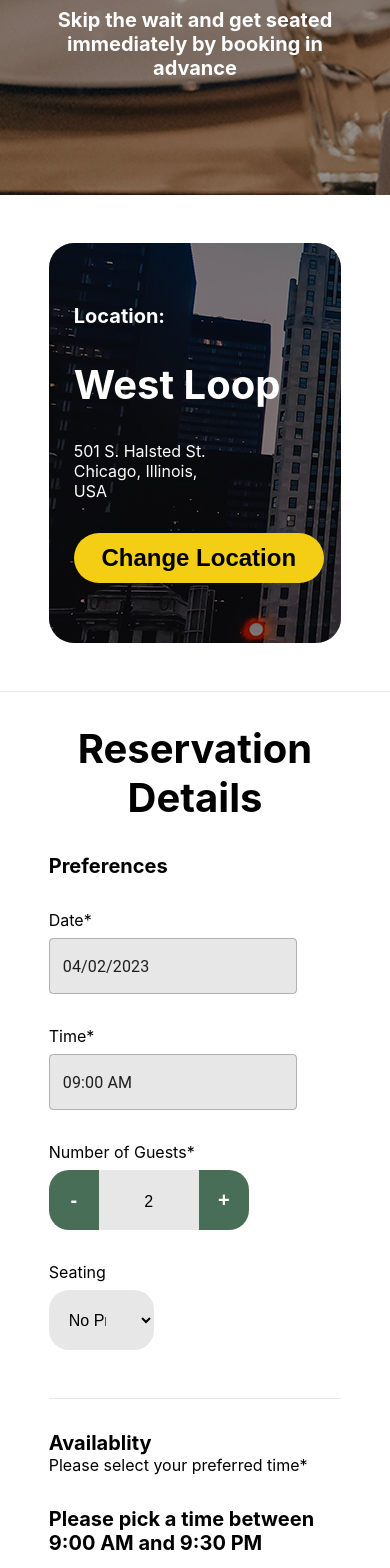
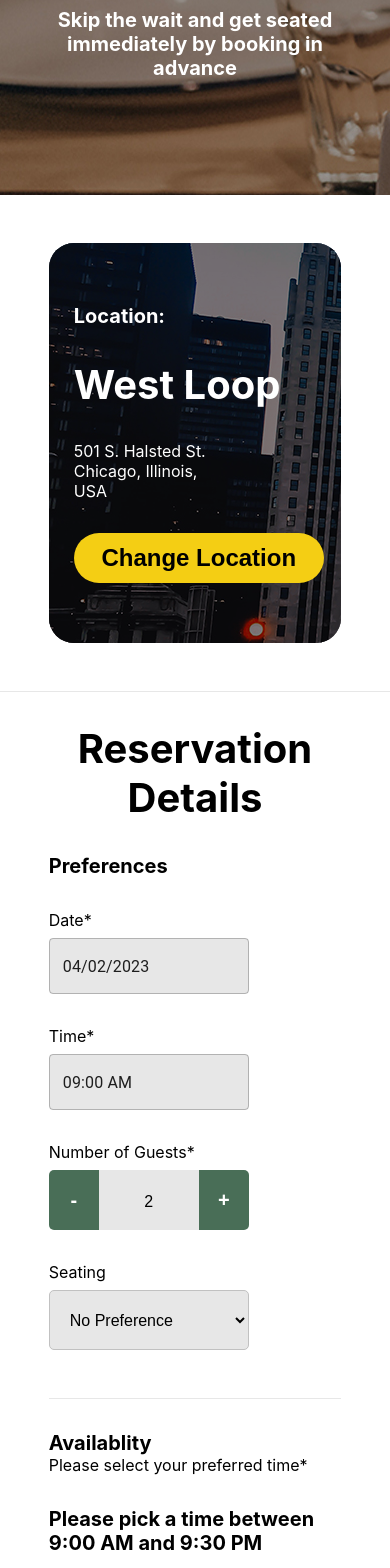
Before and after one commit to Tochi-Orams/Little-Lemon-App, a React (Create React App) app: page /reserve-a-table in a window 390 px wide. Shown: the part 391-1959 px from the top of the page. Built offline with nearby package versions, Linux system fonts and the light colour scheme.

Commit message:
finalized the web app

```diff
--- a/package.json
+++ b/package.json
@@ -26,6 +26,7 @@
     "react-dom": "^18.2.0",
     "react-router-dom": "^6.9.0",
     "react-scripts": "5.0.1",
+    "react-transition-group": "^4.4.5",
     "web-vitals": "^2.1.4",
     "yup": "^1.0.2"
   },
--- a/src/App.css
+++ b/src/App.css
@@ -132,6 +132,10 @@ a:active {text-decoration: none; color: black}
 }
 .slider {
   height: 60vh !important;
+}
+.slide.hidden {
+	visibility: hidden;
+  z-index: -500;
 }
 @media(max-width: 1250px) {
   .two[style] {
@@ -687,7 +691,14 @@ article {
 .locCard {
   border-radius: 25px;
   height: 400px;
+}
+.locBG {
+  border-radius: 25px;
   background-size: cover !important;
+}
+.bgHide {
+  background-size: cover !important;
+  border-radius: 25px;
 }
 .locInfo {
   color: #ffffff;
@@ -697,12 +708,35 @@ article {
   padding-bottom: 2rem;
 }
 .displayLoc {
+  background: rgba(0, 0, 0, 0.5);
+  overflow: hidden;
+  border-radius: 25px;
+  backdrop-filter: blur(0) opacity(0);
+  -webkit-transition: all 0.5s ease;
+  transition: all 0.5s linear;
+}
+.displayLoc.active {
+  background: rgba(0, 0, 0, 0.7);
+  backdrop-filter: blur(20px) opacity(1);
+  animation: blury 2s ease forwards;
+  -webkit-transition: all 0.5s linear;
+  transition: all 0.5s linear;
+}
+.locContain {
   display: flex;
+  opacity: 1;
   justify-content: space-between;
   padding: 25px;
-  border-radius: 25px;
-  background: rgba(0, 0, 0, 0.5);
   height: 400px;
+  -webkit-transition: all 0.3s ease;
+  transition: all 0.3s ease;
+}
+.locContain.active {
+  overflow: hidden;
+  opacity: 0;
+  -webkit-transition: all 0.3s ease;
+  transition: all 0.3s ease;
+  transform: scale(1.2);
 }
 iframe {
   width: 700px;
@@ -724,8 +758,20 @@ iframe {
   margin: auto auto auto 0;
   padding-right: 4rem;
   border-right: solid 1px #c2c2c2;
+  color: #FFFFFF;
+}
+.stagger1-enter, .stagger1-appear {
+  transform: translateY(30%);
+  opacity: 0;
+}
+.stagger1-enter-active, .stagger1-appear-active {
+  transform: translateY(0);
+  opacity: 1;
+  -webkit-transition: all 0.3s ease;
+  transition: all 0.3s ease;
 }
 .locDetails {
+  color: #FFFFFF;
   padding-left: 2rem;
   margin: auto;
 }
@@ -782,13 +828,14 @@ iframe {
   padding-bottom: 2rem;
 }
 .PL {
+  display: block;
   padding: 2rem 0 0.5rem 0;
 }
 .PL2 {
   padding-bottom: 0.5rem;
 }
 .form2 {
-  padding: 0 8vw 0 8vw;
+  padding: 0 8vw 2rem 8vw;
   border-top: 1px solid #e7e7e7;
   margin-top: 2rem;
 }
@@ -816,10 +863,11 @@ iframe {
   width: 27vw;
 }
 .formEnd {
-  padding: 3rem 0 6rem 0;
+  border-top: 1px solid #e7e7e7;
+  padding: 4rem 0 4rem 0;
   text-align: center;
 }
-.formEnd::before {
+/* .formEnd::before {
   background-color: #496e57;
   position: absolute;
   content: "";
@@ -828,7 +876,7 @@ iframe {
   width: 100vw;
   left: 0;
   bottom: 226px;
-}
+} */
 /* .picker {
   background-color: #e7e7e7;
   border-radius: 20px;
@@ -836,6 +884,7 @@ iframe {
 } */
 .MuiInputBase-root {
   background-color: #e7e7e7;
+  width: max(12.5rem, 14vw);
   border-radius: 20px;
   font-size: 1rem;
 }
@@ -848,12 +897,16 @@ iframe {
   font-size: 1rem;
 }
 .dropdown {
-  width: 27vw;
+  width: max(12.5rem, 23vw);
   background-color: #e7e7e7;
   height: 60px;
   padding: 0 1rem 0 1rem;
-  border-radius: 20px;
+  border: 0.12rem solid #c1c1c1;
+  border-radius: 5px;
   font-size: 1rem;
+}
+.dropdown:hover {
+  border-color: #000000;
 }
 .guestButton {
   height: 60px;
@@ -871,10 +924,10 @@ iframe {
   transition: all 0.2s ease;
 }
 .guestLess {
-  border-radius: 20px 0 0 20px;
+  border-radius: 5px 0 0 5px;
 }
 .guestMore {
-  border-radius: 0 20px 20px 0;
+  border-radius: 0 5px 5px 0;
 }
 .availabilityButtons {
   height: 155px;
@@ -924,7 +977,7 @@ iframe {
   color: rgb(200, 0, 0);
   font-size: small;
 }
-.FN.invalid, .EM.invalid {
+.FN.invalid, .EM.invalid, .PN.invalid {
   /* border-bottom: solid 1px red; */
   box-shadow: 0 0 3px rgb(200, 0, 0);
 }
@@ -951,6 +1004,7 @@ iframe {
     border-top: 1px solid #e7e7e7;
     margin-top: 3rem;
     width: auto;
+    margin-left: 0;
   }
   .formLeft {
     width: auto;
--- a/src/Components/Availability.js
+++ b/src/Components/Availability.js
@@ -14,7 +14,7 @@ const Availablity = () => {
         // Variable to determine if the time input is too close to closing time
         const closing = hour > 9 && timeInput.includes("PM")
         const opening = hour === 9 && timeInput.includes("AM")
-        const closed = [hour < 9 && timeInput.includes("AM"), hour >= 10 && timeInput.includes("PM")]
+        const closed = [hour < 9 && timeInput.includes("AM"), hour !== 12 && hour >= 10 && timeInput.includes("PM")]
 
         // Initialize array for storing timeslot values
         const decs = []
--- a/src/Components/BookingForm.js
+++ b/src/Components/BookingForm.js
@@ -43,13 +43,18 @@ const BookingForm = ({setDetails, loc}) => {
     const guestRef = useRef()
 
     //  Seating options based on location
-    const localSeating = Object.values(seatingOptions).filter(seat => seat.location.includes(loc))
-    const seatingPreference = localSeating.map((item, idx) => (
-        <option key={idx} value={item.option}>{item.option}</option>
-    ))
+    let localSeating = seatingOptions
+    const changeSeating = (place) => {
+        localSeating = Object.values(seatingOptions).filter(seat => seat.location.includes(loc))
+    }
+
+    useEffect(() => {
+        changeSeating()
+        // eslint-disable-next-line
+    }, [loc])
+
 
     // Time Option Selection
-
     const opSelect = (idx) => {
         const opButtons = [
             document.querySelector(".op1"),
@@ -85,6 +90,7 @@ const BookingForm = ({setDetails, loc}) => {
             fullName: Yup.string().required("Required"),
             email: Yup.string().email("You must enter a valid email address").required("Required"),
             guests: Yup.number().required('Required'),
+            phone: Yup.string().matches(/^((\\+[1-9]{1,4}[ \\-]*)|(\\([0-9]{2,3}\\)[ \\-]*)|([0-9]{2,4})[ \\-]*)*?[0-9]{3,4}?[ \\-]*[0-9]{3,4}?$/, "You must enter a valid phone number")
         })
     })
 
@@ -252,11 +258,12 @@ const BookingForm = ({setDetails, loc}) => {
     // Showing form errors
     const fields = {
         name: document.querySelector(".FN"),
-        email: document.querySelector(".EM")
+        email: document.querySelector(".EM"),
+        phone: document.querySelector(".PN")
     }
 
     const inV = () => {
-        if (fields.name && fields.email) {
+        if (fields.name && fields.email && fields.phone) {
             if (formik.errors.fullName && formik.touched.fullName) {
                 fields.name.classList.add("invalid")
             } else {
@@ -267,10 +274,15 @@ const BookingForm = ({setDetails, loc}) => {
             } else {
                 fields.email.classList.remove("invalid")
             }
+            if (formik.errors.phone && formik.touched.phone) {
+                fields.phone.classList.add("invalid")
+            } else {
+                fields.phone.classList.remove("invalid")
+            }
         }
     }
     useEffect(() => {
-        if (fields.name && fields.email)
+        if (fields.name && fields.email && fields.phone)
         inV()
     // eslint-disable-next-line
     }, [formik.errors])
@@ -279,7 +291,7 @@ const BookingForm = ({setDetails, loc}) => {
         <article className="resFormSection">
             <h2>Reservation Details</h2>
             <form className="resForm" onSubmit={confirm}>
-                <div className="form1">
+                <section className="form1">
                     <div className="formLeft resPreferences">
                         <h3>Preferences</h3>
                         <FormControl>
@@ -288,7 +300,6 @@ const BookingForm = ({setDetails, loc}) => {
                               minDate={formik.values.date}
                               className="picker"
                               id="date"
-                              data-testid="date"
                               name="date"
                               value={formik.values.date}
                               onChange={(newDate) => {setResDate(newDate)}}
@@ -297,12 +308,13 @@ const BookingForm = ({setDetails, loc}) => {
                             <FormErrorMessage>{formik.errors.date}</FormErrorMessage>
                         </FormControl>
                         <FormControl>
-                            <FormLabel className="PL" htmlFor="time">Time*</FormLabel>
+                            <label className="PL" htmlFor="time">Time*</label>
                             <TimePicker
                               minTime={dayjs().set('hour', 8).set('minute', 59)}
                               maxTime={dayjs().set('hour', 21).set('minute', 30)}
                               className="picker"
                               id="time"
+                              data-testid="time"
                               name="time"
                               value={resTime}
                               onChange={(newTime) => {setResTime(newTime)
@@ -343,7 +355,9 @@ const BookingForm = ({setDetails, loc}) => {
                               value={seat[0]}
                               onChange={handleSeating}
                             >
-                                {seatingPreference}
+                                {localSeating.map((item, idx) => (
+                                    <option key={idx} value={item.option}>{item.option}</option>
+                                ))}
                             </Select>
                         </FormControl>
                     </div>
@@ -358,7 +372,7 @@ const BookingForm = ({setDetails, loc}) => {
                             available.length > 0 && validDate ?
                             <div className="availabilityButtons">
                                 {available.map((value) => (
-                                    <button key={value.id} className={value.cls} onClick={(e) => {e.preventDefault()
+                                    <button aria-label={value.time} key={value.id} className={value.cls} onClick={(e) => {e.preventDefault()
                                     timeSet(value.time)
                                     opSelect(value.id)}}>
                                         <h3>{value.time}</h3>
@@ -392,8 +406,8 @@ const BookingForm = ({setDetails, loc}) => {
                             </FormControl>
                         </div>
                     </div>
-                </div>
-                <div className="form2">
+                </section>
+                <section className="form2">
                     <h2>Contact Details</h2>
                     <FormControl
                       isInvalid={formik.errors.fullName && formik.touched.fullName}
@@ -403,6 +417,7 @@ const BookingForm = ({setDetails, loc}) => {
                         <Input
                           className="txtInput lgTxt FN"
                           id="fullName"
+                          data-testid="fullName"
                           name="fullName"
                           value={formik.values.fullName}
                           onChange={formik.handleChange}
@@ -410,7 +425,7 @@ const BookingForm = ({setDetails, loc}) => {
                         />
                         <FormErrorMessage>
                             {inV()}
-                            <span className="errMsg">{formik.errors.fullName}</span>
+                            <span role="alert" className="errMsg">{formik.errors.fullName}</span>
                         </FormErrorMessage>
                     </FormControl>
                     <div className="row2">
@@ -423,6 +438,7 @@ const BookingForm = ({setDetails, loc}) => {
                                 <Input
                                   className="txtInput medTxt EM"
                                   id="email"
+                                  data-testid="email"
                                   name="email"
                                   value={formik.values.email}
                                   onChange={formik.handleChange}
@@ -430,7 +446,7 @@ const BookingForm = ({setDetails, loc}) => {
                                 />
                                 <FormErrorMessage>
                                     {inV()}
-                                    <span className="errMsg">{formik.errors.email}</span>
+                                    <span role="alert" className="errMsg">{formik.errors.email}</span>
                                 </FormErrorMessage>
                             </FormControl>
                         </>
@@ -438,21 +454,26 @@ const BookingForm = ({setDetails, loc}) => {
                             <FormControl
                               isInvalid={formik.errors.phone && formik.touched.phone}
                             >
-                                <FormLabel className="lastTxt PL2" htmlFor="fullName">{"Phone Number (Optional)"}</FormLabel>
+                                <FormLabel className="lastTxt PL2" htmlFor="phone">{"Phone Number (Optional)"}</FormLabel>
                                 <Input
-                                className="txtInput medTxt"
+                                className="txtInput medTxt PN"
                                 id="phone"
+                                data-testid="phone"
                                 name="phone"
                                 value={formik.values.phone}
                                 onChange={formik.handleChange}
                                 onBlur={formik.handleBlur}
                                 />
+                                <FormErrorMessage>
+                                    {inV()}
+                                    <span role="alert" className="errMsg">{formik.errors.phone}</span>
+                                </FormErrorMessage>
                             </FormControl>
                         </>
                     </div>
-                </div>
+                </section>
                 <div className="formEnd">
-                    <button type="submit" className="lgButton2 sb">
+                    <button aria-label="Submit" type="submit" className="lgButton2 sb">
                         Confirm Reservation
                     </button>
                 </div>
--- a/src/Components/Footer.js
+++ b/src/Components/Footer.js
@@ -140,7 +140,7 @@ const Footer = ({ vw }) => {
                             <img src={logo2} alt="Logo 2" />
                         </Link>
                     </div>
-                    <div className="fList fCol">
+                    <div aria-label="expand" className="fList fCol">
                         <ul>
                             <li className="listTitle">
                                 Navigation
@@ -162,7 +162,7 @@ const Footer = ({ vw }) => {
                             </li>
                         </ul>
                     </div>
-                    <div className="fList fCol">
+                    <div aria-label="expand" className="fList fCol">
                         <ul>
                             <li className="listTitle">
                                 Contact
@@ -178,7 +178,7 @@ const Footer = ({ vw }) => {
                             </li>
                         </ul>
                     </div>
-                    <div className="fList fCol">
+                    <div aria-label="expand" className="fList fCol">
                         <ul>
                             <li className="listTitle">
                                 Socials
--- a/src/Components/Hero.js
+++ b/src/Components/Hero.js
@@ -48,7 +48,7 @@ const Hero = () => {
                         <h2>{article.subtitle}</h2>
                         <h3>{article.content}</h3>
                         <Link to={article.direct}>
-                            <button className="lgButton">{article.button}</button>
+                            <button aria-label={article.button} className="lgButton sldButton">{article.button}</button>
                         </Link>
                     </div>
                 </div>
--- a/src/Components/Location.js
+++ b/src/Components/Location.js
@@ -1,4 +1,5 @@
-import { useState} from "react";
+import { useState, useEffect, useRef } from "react";
+import { CSSTransition, TransitionGroup } from "react-transition-group";
 
 const locationData = [
     {
@@ -9,7 +10,8 @@ const locationData = [
         mapFrame: <iframe title="West Loop" src="https://www.google.com/maps/embed?pb=!1m18!1m12!1m3!1d7419.205695117412!2d-87.63912332169406!3d41.52290648936322!2m3!1f0!2f0!3f0!3m2!1i1024!2i768!4f13.1!3m3!1m2!1s0x880e193c28b5aae5%3A0x1e34892c77e311ca!2s501%20S%20Halsted%20St%2C%20Chicago%20Heights%2C%20IL%2060411%2C%20USA!5e0!3m2!1sen!2sca!4v1678595088884!5m2!1sen!2sca"></iframe>,
         details: "Not only is the West Loop venue the original Little Lemon, it is also the largest Little Lemon venue in the world! Our upstairs and outdoor seating sections give plenty of space for large groups and private celebrations!",
         classes: ["locOption loc1", "wl_info"],
-        llLocation: "wl"
+        llLocation: "wl",
+        style: 0
     },
     {
         name: "Gold Coast",
@@ -19,7 +21,8 @@ const locationData = [
         mapFrame: <iframe title="Gold Coast" src="https://www.google.com/maps/embed?pb=!1m18!1m12!1m3!1d2969.6645596939047!2d-87.63121106785714!3d41.900070605563734!2m3!1f0!2f0!3f0!3m2!1i1024!2i768!4f13.1!3m3!1m2!1s0x880fd35227c381b7%3A0x19913f126c3b623f!2s44%20E%20Walton%20St%2C%20Chicago%2C%20IL%2060611%2C%20USA!5e0!3m2!1sen!2sca!4v1678595790481!5m2!1sen!2sca"></iframe>,
         details: "Our Gold Cost venue is definitely our most picturesque venue in Chicago. If you love to eat amazing food while being besmerized by incredible views of the water, you will absolutely love this venue!",
         classes: ["locOption loc2", "gc_info"],
-        llLocation: "gc"
+        llLocation: "gc",
+        style: 1
     },
     {
         name: "Lincoln Park",
@@ -29,26 +32,23 @@ const locationData = [
         mapFrame: <iframe title="Lincoln Park" src="https://www.google.com/maps/embed?pb=!1m18!1m12!1m3!1d2969.04030837833!2d-87.63523478255615!3d41.9134922!2m3!1f0!2f0!3f0!3m2!1i1024!2i768!4f13.1!3m3!1m2!1s0x880fd34225afe961%3A0x87dc3b06c7513eba!2s1729%20N%20Clark%20St%2C%20Chicago%2C%20IL%2060614%2C%20USA!5e0!3m2!1sen!2sca!4v1678595856471!5m2!1sen!2sca"></iframe>,
         details: "Located on the north side of Chicago, this Little Lemon venue has a beautiful view of Chicago's historic Lincoln Park. If you love being righ between nature and the city, this is the venue for you!",
         classes: ["locOption loc3", "lp_info"],
-        llLocation: "lp"
+        llLocation: "lp",
+        style: 2
     }
 ]
 
-const bg = (flp, nm) => {
-    if (flp) {
-        return (
-            {background: "#e7e7e7"}
-        )
-    } else {
+const bg = (nm) => {
     return (
         {background: `url('${locationData[nm].getImageSrc()}') no-repeat 0% 70%`}
-        )
-    }
+)}
+const delay = (idx) => {
+    return {transitionDelay: `${idx} * 200`}
 }
 
 
 const DisplayLocation = ({onFlip, index}) => {
     return (
-        <div className="displayLoc">
+        <div className="locContain">
             <div className="gMap">
                 {locationData[index].mapFrame}
             </div>
@@ -93,8 +93,14 @@ const SelectLocation = ({changeNum, onUnflip}) => {
     return (
         <div className="selectLoc">
             <div className="locOptions">
+                <TransitionGroup appear>
                     {locationData.map((place, i) => (
-                    <div key={i} onMouseOver={() => reveal(place.number)} className={place.classes[0]}>
+                        <CSSTransition
+                          key={i}
+                          timeout={{enter: 400 + i * 200}}
+                          classNames="stagger1"
+                        >
+                            <div style={delay(i)} onMouseOver={() => reveal(place.number)} className={place.classes[0]}>
                                 <h2>{place.name}</h2>
                                 <button className="medButton" onClick={() => {
                                     changeNum(place.number)
@@ -104,7 +110,9 @@ const SelectLocation = ({changeNum, onUnflip}) => {
                                     Select
                                 </button>
                             </div>
+                        </CSSTransition>
                     ))}
+                </TransitionGroup>
             </div>
             <div className="locDetails">
                 {locationData.map((info, i) => (
@@ -123,28 +131,77 @@ const SelectLocation = ({changeNum, onUnflip}) => {
 const Location = ({setLocation}) => {
     const [flip, setFlip] = useState(false)
     const [num, setNum] = useState(0)
+    const [show, setShow] = useState(false)
+    const bgNum = useRef(0)
+
+    useEffect(() => {
+        if (flip) {
+            const timer = setTimeout(() => {
+                setShow(true);
+            }, 450)
+            return () => clearTimeout(timer)
+        } else {
+            const timer = setTimeout(() => {
+                setShow(false);
+            }, 150)
+            const timer2 = setTimeout(() => {
+                fadeOut();
+            }, 50)
+            return () => {
+                clearTimeout(timer)
+                clearTimeout(timer2)
+            }
+        }
     // eslint-disable-next-line
+    }, [flip])
+
+    const fadein = () => {
+        const lc = document.querySelector(".locContain")
+        const dL = document.querySelector(".displayLoc")
+        lc.classList.add("active")
+        dL.classList.add("active")
+    }
+    const fadeOut = () => {
+        const lc = document.querySelector(".locContain")
+        const dL = document.querySelector(".displayLoc")
+        dL.classList.remove("active")
+        lc.classList.remove("active")
+    }
+
+    useEffect(() => {
+        bgNum.current = num
+    // eslint-disable-next-line
+    }, [flip])
 
     return (
         <article className="locSection">
-            <div className="locCard"
-              style={bg(flip, num)}
+            <section className="locCard">
+                <div className="locBG"
+                style={bg(num)}
                 >
-                {!flip ?
+                    <div className="bgHide" style={bg(bgNum.current)}>
+                        <div className="displayLoc">
+                            {!show ?
                             <DisplayLocation
-                      onFlip={() => setFlip(true)}
+                                onFlip={() => {
+                                    setFlip(true)
+                                    fadein()
+                                }}
                                 index={num}
                                 />
-                : <SelectLocation
+                            :
+                            <SelectLocation
                                 changeNum={(x) => setNum(x)}
                                 onUnflip={() => {
                                     setFlip(false)
                                     setLocation(locationData[num].llLocation)
                                 }}
-                    flip={flip}
                             />
                             }
                         </div>
+                    </div>
+                </div>
+            </section>
         </article>
     )
 }
--- a/src/Components/MenuCard.js
+++ b/src/Components/MenuCard.js
@@ -24,7 +24,7 @@ const MenuCard = ({title, description, price, clas, imageSrc}) => {
                 </>
             </div>
             <p className="cardText">{description}</p>
-            <button className="medButton" onClick={cart}>Add to Cart</button>
+            <button aria-label="Add to cart" className="medButton" onClick={cart}>Add to Cart</button>
           </VStack>
         </Box>
       );
--- a/src/Components/Nav.js
+++ b/src/Components/Nav.js
@@ -124,7 +124,7 @@ const Nav = ({ vw }) => {
                             <a className="mNavlink" href="/">Log in</a>
                         </li>
                     </ul>
-                    <div className="hamburger">
+                    <div aria-label="menu" className="hamburger">
                         <span className="bar"></span>
                         <span className="bar"></span>
                         <span className="bar"></span>
--- a/src/Components/Specials.js
+++ b/src/Components/Specials.js
@@ -37,7 +37,7 @@ const specials = [
                     <h2>Specials</h2>
                 </>
                 <>
-                    <a href="https://youtube.com/">
+                    <a aria-label="Food menu" href="/">
                         <button className="lgButton">View Menu</button>
                     </a>
                 </>
```
Also changed, not shown: src/Components/Overview.js (+4 -4 lines), 2 other files (tests, documents, lock files or other folders). Lines whose indentation alone changed are shown as unchanged.
